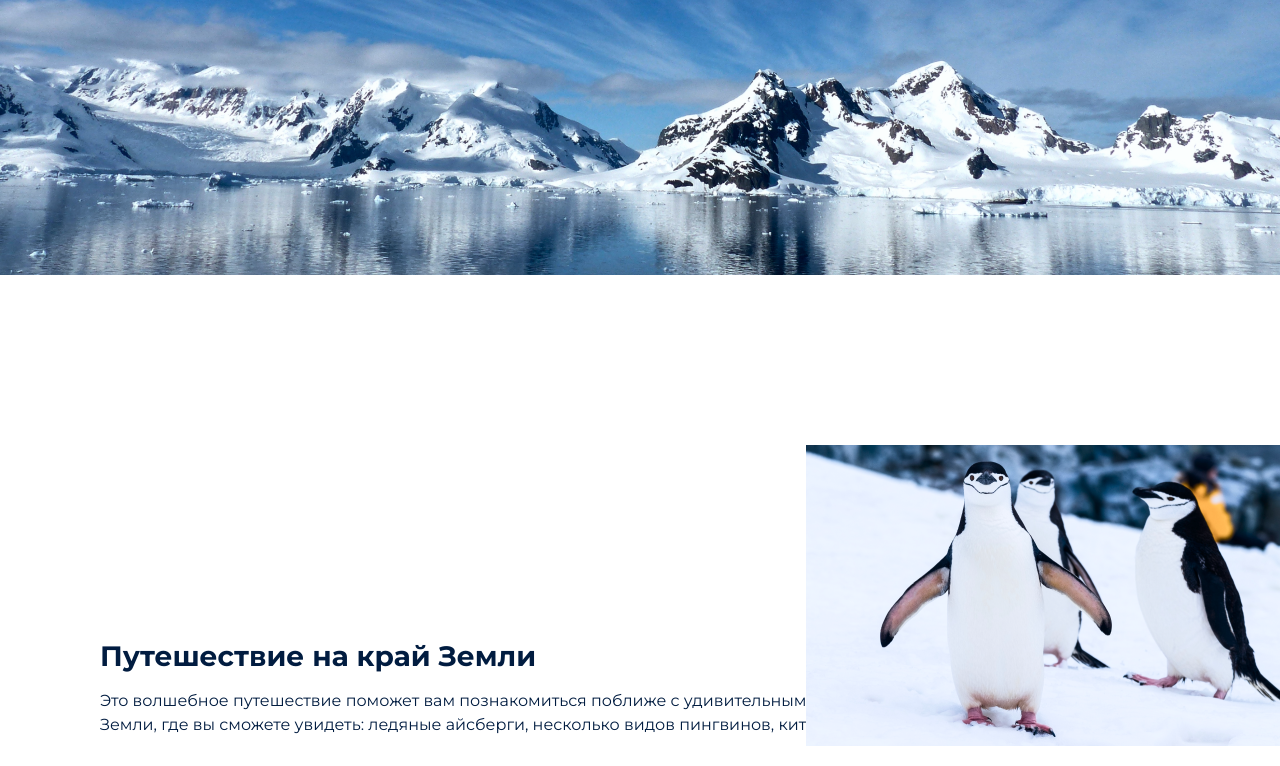
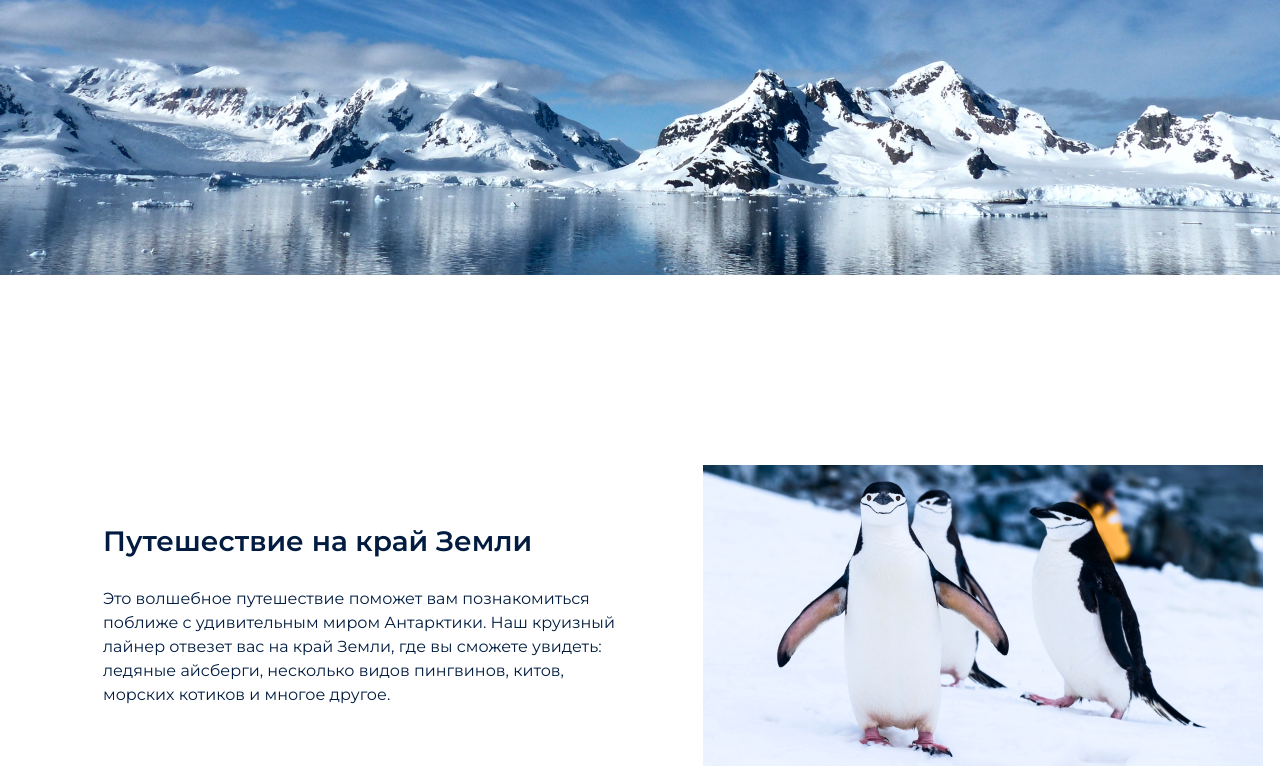
Before and after one commit to dermorgenstern/AntarcticCruises, a website: page main.html in a window 1280 px wide. Shown: the part 375-1141 px from the top of the page. Drawn offline with Linux system fonts and the light colour scheme.

Commit message:
финализирует код в секции about

```diff
--- a/main.css
+++ b/main.css
@@ -85,28 +85,32 @@ body {
 
 .about {
   position: relative;
-  padding: 100px;
+  padding: 0px;
+  padding-top: 120px;
 }
 
 .about-description {
   display: inline-block;
   position: absolute;
   left: 0;
+  max-width: 630px;
+  margin-top: 55px;
 }
 
 .about-description h2 {
-  margin-top: 190px;
-  margin-left: 100px;
-  margin-bottom: 12px;
+  margin-top: 0;
+  margin-left: 103px;
+  margin-bottom: 25px;
+  /* padding: 0px; */
   font-size: 28px;
-  font-weight: 700;
+  font-weight: 600;
   line-height: 42px;
   color: #011C40;
 }
 
 .about-description p {
   margin-top: 0px;
-  margin-left: 100px;
+  margin-left: 103px;
   font-size: 16px;
   line-height: 24px;
   color: #011C40;
@@ -116,4 +120,6 @@ body {
   display: inline-block;
   position: absolute;
   right: 0;
+  margin-top: 0px;
+  margin-right: 103px;
 }
--- a/main.html
+++ b/main.html
@@ -40,7 +40,7 @@
                         пингвинов, китов, морских котиков и многое другое.
                     </p>
                 </div>
-                <img src="./img/Pinguines.png" alt="Pinguines" sizes="" srcset="">
+                <img src="./img/Pinguines.png" alt="Pinguines" sizes="">
             </div>
         </section>
         <section class="advantages"></section>
```
